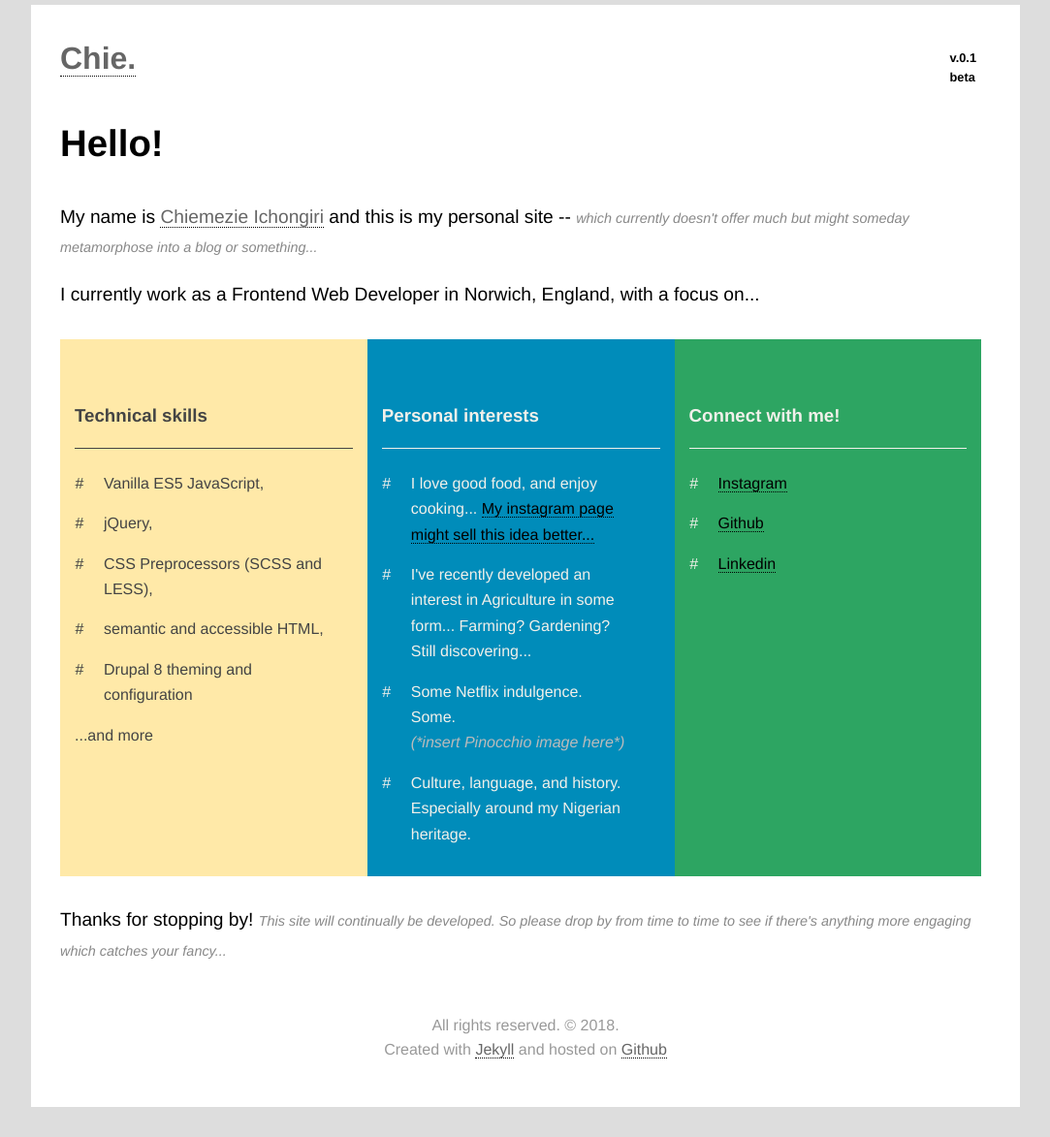
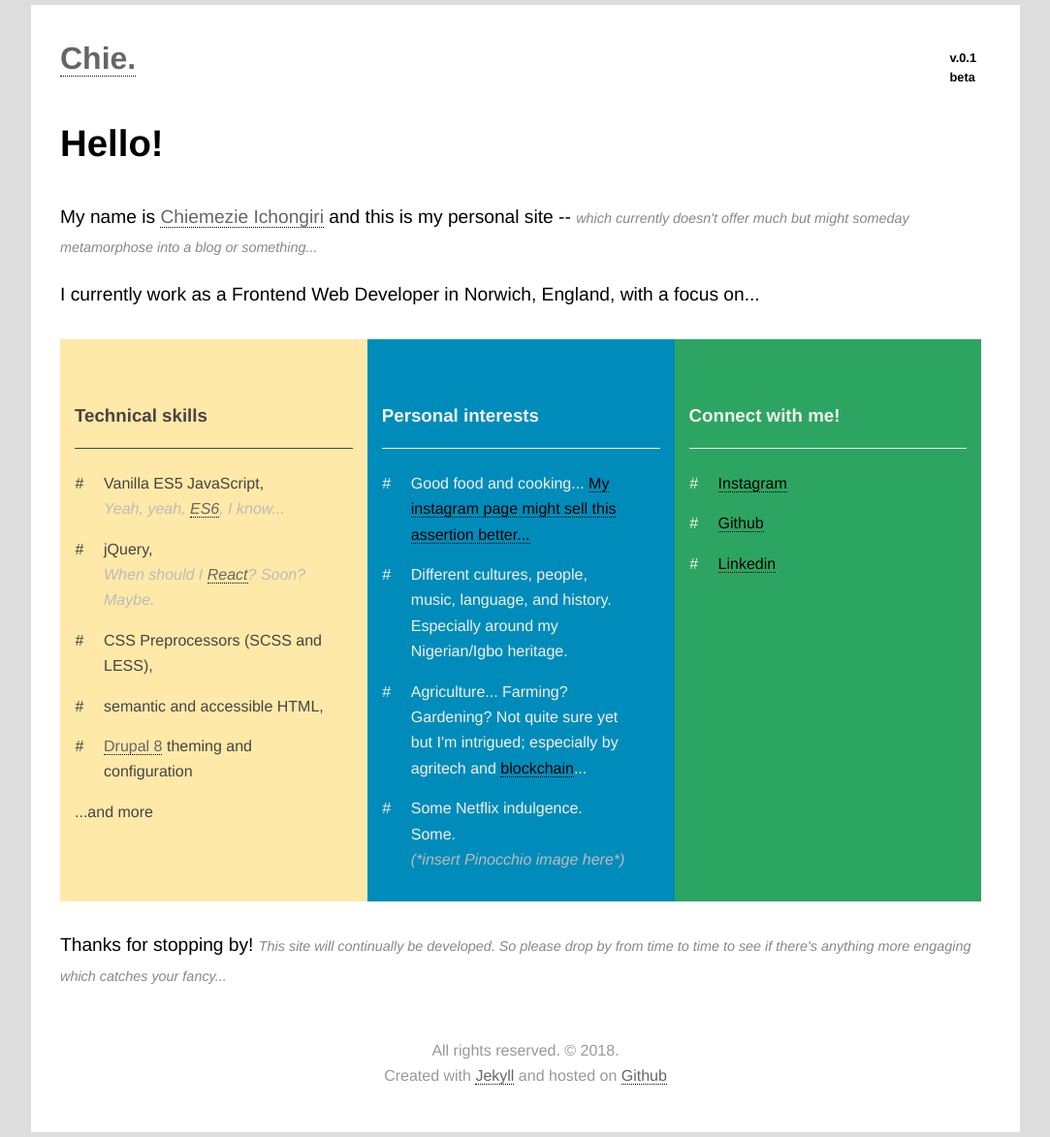
Before and after one commit to chiich/portfolio, a Jekyll site: the page built from index.html, in a window 1280 px wide. Shown: the whole page at 97% size, without its empty margins (98-1181 px from the left). Built offline with Jekyll 4.4.1, drawn with Linux system fonts in a browser that asks for light colours; some web fonts are replaced; before the commit the page ends 1147 px from its top, so only the background shows below that.

Commit message:
Updated content

```diff
--- a/index.html
+++ b/index.html
@@ -5,11 +5,11 @@ layout: default
   <div class="one-third yellow"><div class="inner">
     <h3>Technical skills</h3>
     <ol class="technical-skills">
-      <li class="brief">Vanilla ES5 JavaScript,</li>
-      <li class="brief">jQuery,</li>
+      <li class="brief">Vanilla ES5 JavaScript, <span>Yeah, yeah, <a href="http://es6-features.org/" title="Homepage of ECMAScript 6 project">ES6</a>, I know...</span></li>
+      <li class="brief">jQuery,<span>When should I <a href="https://reactjs.org/" title="Homepage of the React JS library project">React</a>? Soon? Maybe.</span></li>
       <li class="brief">CSS Preprocessors (SCSS and LESS),</li>
       <li class="brief">semantic and accessible HTML,</li>
-      <li class="brief">Drupal 8 theming and configuration</li>
+      <li class="brief"><a href="https://www.drupal.org/8" title="Drupal 8 project homepage">Drupal 8</a> theming and configuration</li>
       <li class="">...and more</li>
     </ol>
   </div></div>
@@ -17,10 +17,10 @@ layout: default
   <div class="one-third blue"><div class="inner">
       <h3>Personal interests</h3>
       <ul class="personal-interests">
-        <li class="brief">I love good food, and enjoy cooking... <a href="https://instagram.com/ichongiribc">My instagram page might sell this idea better...</a></li>
-        <li class="brief">I've recently developed an interest in Agriculture in some form... Farming? Gardening? Still discovering...</li>
+        <li class="brief">Good food and cooking... <a href="https://instagram.com/ichongiribc">My instagram page might sell this assertion better...</a></li>
+        <li class="brief">Different cultures, people, music, language, and history. Especially around my Nigerian/Igbo heritage.</li>
+        <li class="brief">Agriculture... Farming? Gardening? Not quite sure yet but I'm intrigued; especially by agritech and <a href="https://en.wikipedia.org/wiki/Blockchain" title="Wikipedia article on blockchain">blockchain</a>...</li>
         <li class="brief">Some Netflix indulgence. Some. <span>(*insert Pinocchio image here*)</span></li>
-        <li class="brief">Culture, language, and history. Especially around my Nigerian heritage.</li>
       </ul>
 
   </div></div>
```
